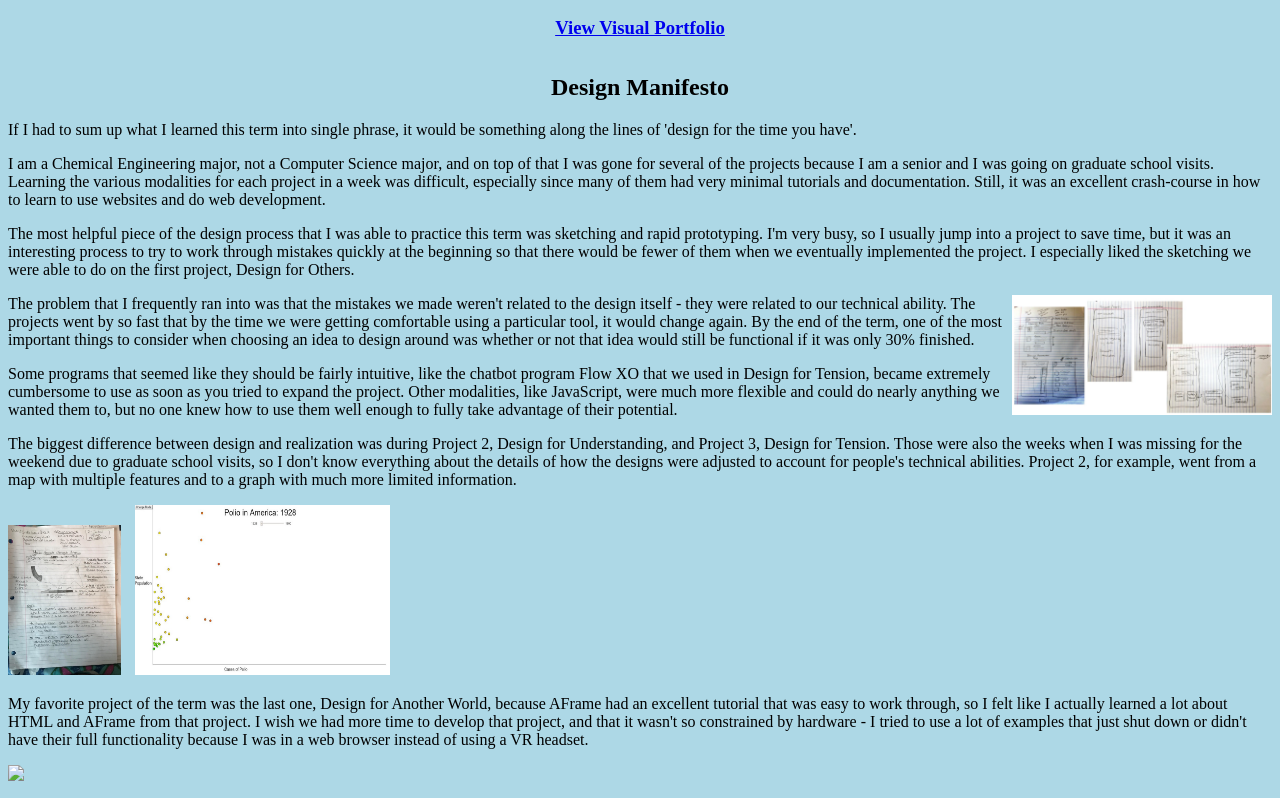
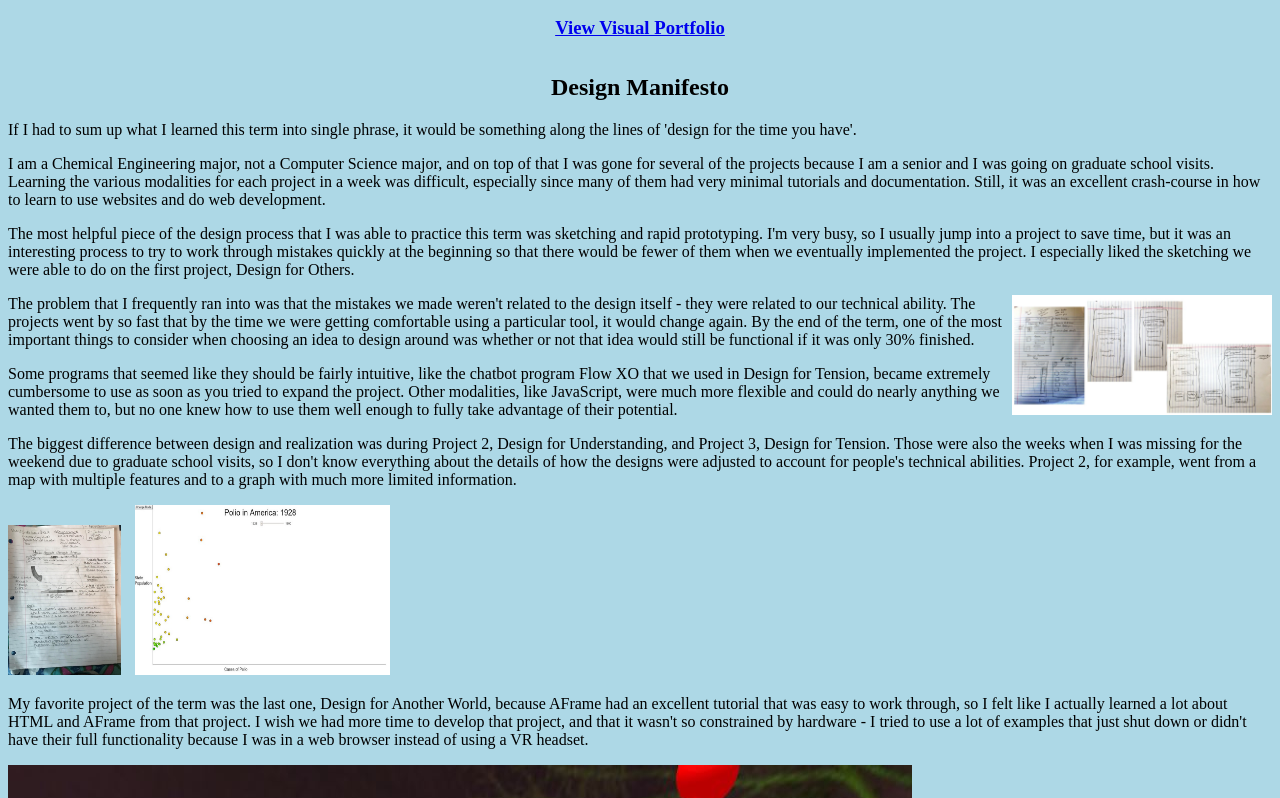
Before and after one commit to haboigenzahn/haboigenzahn.github.io, a plain HTML site: page designManifesto.html in a window 1280 px wide. Shown: the part 110-908 px from the top of the page. Drawn offline with Linux system fonts and the light colour scheme.

Commit message:
Update designManifesto.html

```diff
--- a/designManifesto.html
+++ b/designManifesto.html
@@ -46,7 +46,7 @@
 	<p> My favorite project of the term was the last one, Design for Another World, because AFrame had an excellent tutorial that was easy to work through, so I
 	felt like I actually learned a lot about HTML and AFrame from that project. I wish we had more time to develop that project, and that it wasn't so constrained
 	by hardware - I tried to use a lot of examples that just shut down or didn't have their full functionality because I was in a web browser instead of using a VR headset. </p>
-	<img src="DesignForAnotherWorld_2.jpeg"></img>
+	<img src="DesignForAnotherWorld_2.jpg"></img>
 
 	<p> If I had to give advice to someone coming into HCI who hadn't taken the class before, it would be to plan to do something simple you can add onto if you have time, rather
 	than chose something ambitious and likely not be able to complete it. I think a lot of the design advice in the reading is more applicable when there are fewer technical limitations
```
